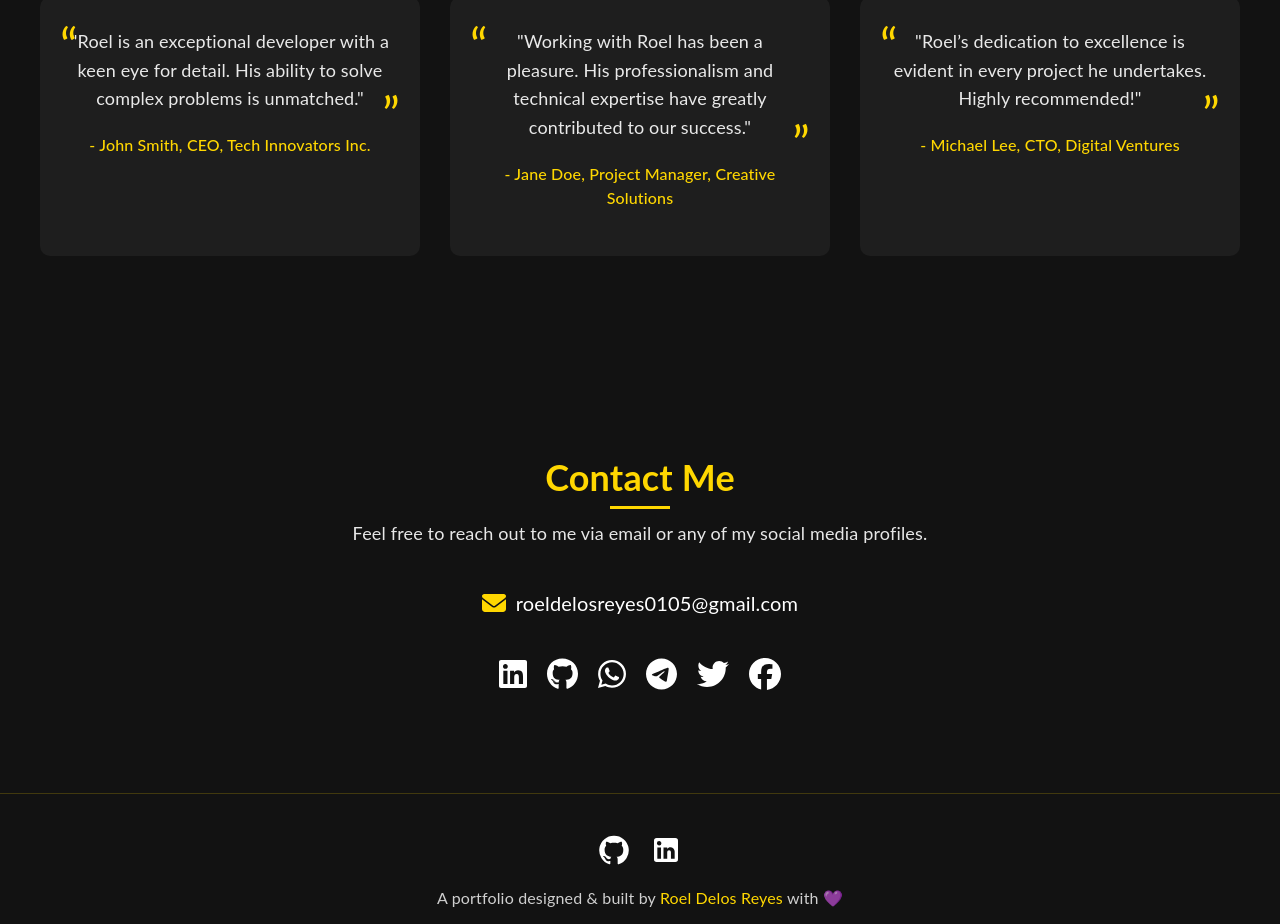
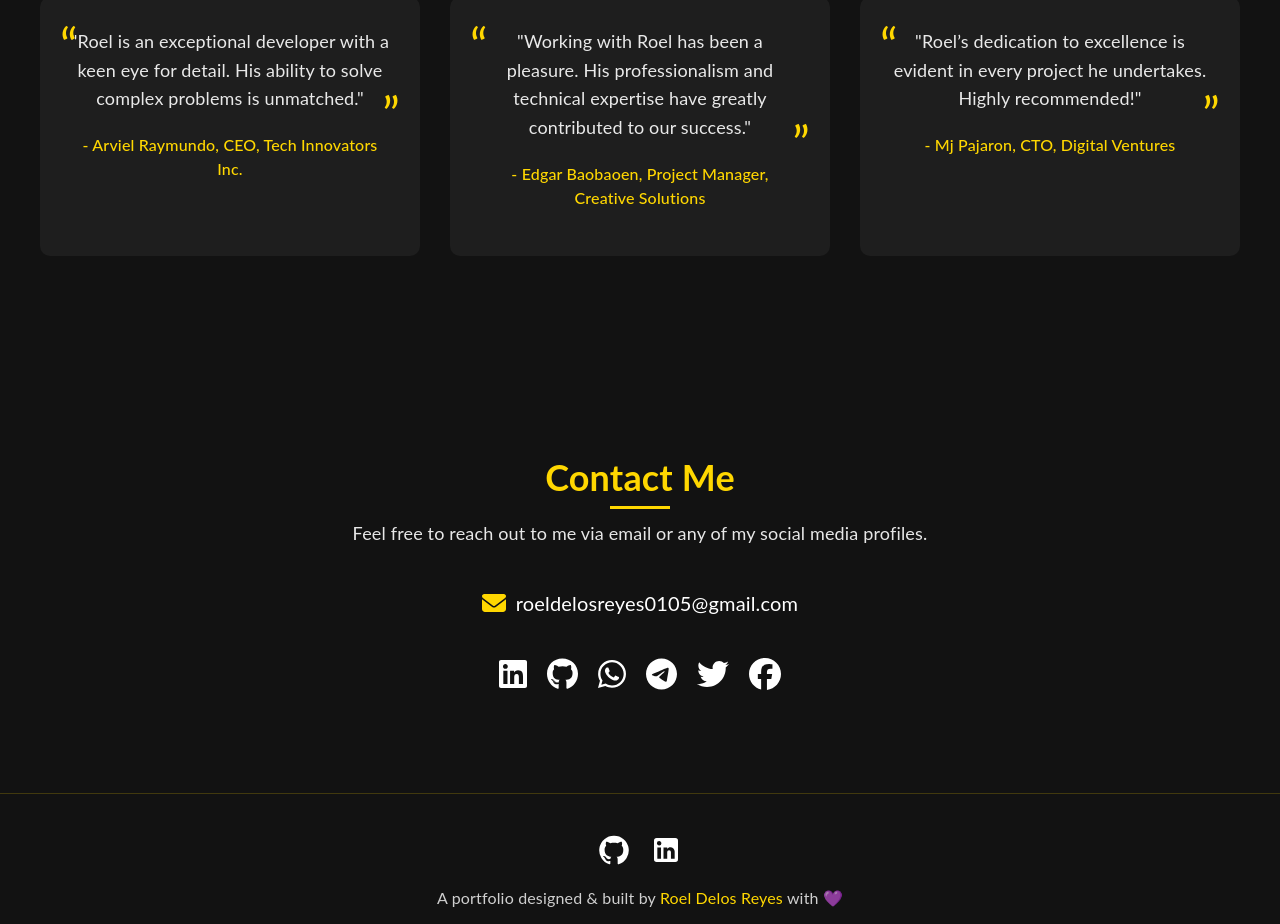
Before and after one commit to leorxdxd/Roelsportfolio, a React (Create React App) app: page / in a window 1280 px wide. Shown: the part 7360-8284 px from the top of the page. Built offline with nearby package versions, Linux system fonts and the light colour scheme.

Commit message:
Update Testimonials.tsx

```diff
--- a/src/components/Testimonials.tsx
+++ b/src/components/Testimonials.tsx
@@ -4,19 +4,19 @@ import "../assets/styles/Testimonials.scss";
 const Testimonials = () => {
   const testimonials = [
     {
-      name: "John Smith",
+      name: "Arviel Raymundo",
       position: "CEO, Tech Innovators Inc.",
       feedback:
         "Roel is an exceptional developer with a keen eye for detail. His ability to solve complex problems is unmatched.",
     },
     {
-      name: "Jane Doe",
+      name: "Edgar Baobaoen",
       position: "Project Manager, Creative Solutions",
       feedback:
         "Working with Roel has been a pleasure. His professionalism and technical expertise have greatly contributed to our success.",
     },
     {
-      name: "Michael Lee",
+      name: "Mj Pajaron",
       position: "CTO, Digital Ventures",
       feedback:
         "Roel’s dedication to excellence is evident in every project he undertakes. Highly recommended!",
```
